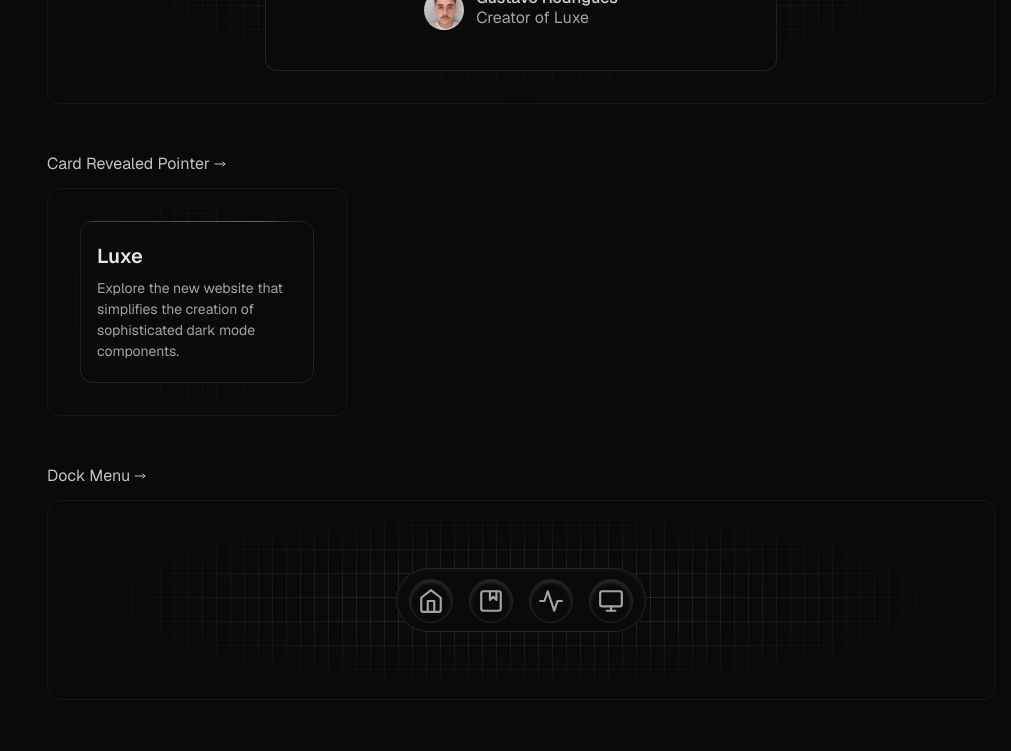
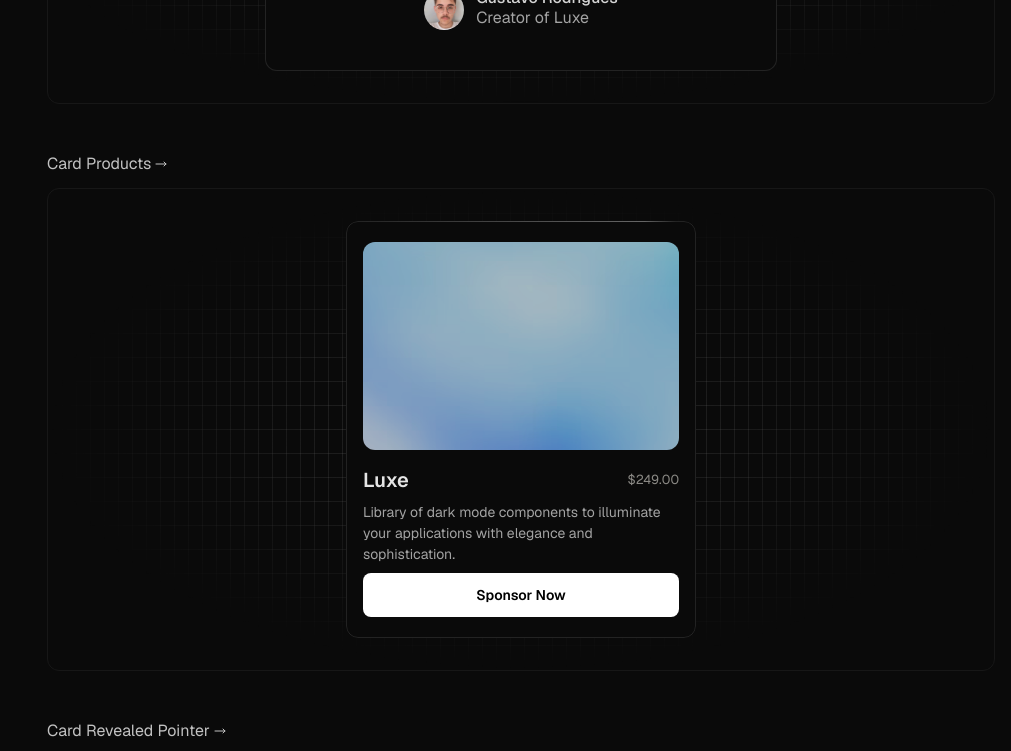
Before and after one commit to guhrodrrigues/luxe, a Next.js app: page /ui in a window 1280 px wide. Shown: the part 2000-2751 px from the top of the page, without its empty margins (269-1280 px from the left). Built offline with nearby package versions, Linux system fonts and the light colour scheme.

Commit message:
feat: add card product

```diff
--- /dev/null
+++ b/src/app/_components/ui/cards/CardProducts.tsx
@@ -0,0 +1,57 @@
+// @NOTE: in case you are using Next.js
+"use client";
+
+import Image from "next/image";
+
+import { useMotionValue, motion, useMotionTemplate } from "framer-motion";
+
+import productImage from "@/assets/background.png";
+
+export function CardProduct() {
+  const mouseX = useMotionValue(0);
+  const mouseY = useMotionValue(0);
+
+  return (
+    <div
+      onMouseMove={(e) => {
+        const { left, top } = e.currentTarget.getBoundingClientRect();
+
+        mouseX.set(e.clientX - left);
+        mouseY.set(e.clientY - top);
+      }}
+      className="group relative max-w-[350px] w-full overflow-hidden rounded-xl bg-neutral-950"
+    >
+      <div className="absolute right-5 top-0 h-px w-80 bg-gradient-to-l from-transparent via-white/30 via-10% to-transparent" />
+      <motion.div
+        className="pointer-events-none absolute -inset-px rounded-xl opacity-0 transition duration-300 group-hover:opacity-100"
+        style={{
+          background: useMotionTemplate`
+						radial-gradient(200px circle at ${mouseX}px ${mouseY}px, rgba(38, 38, 38, 0.4), transparent 80%)
+					`,
+        }}
+      />
+      <div className="relative flex flex-col gap-3 rounded-xl border border-white/10 px-4 py-5">
+        <div className="space-y-2">
+          <Image
+            src={productImage}
+            alt="Product image"
+            height={10}
+            width={10}
+            className="rounded-xl h-52 w-full object-cover opacity-75"
+          />
+          <div className="flex flex-row items-center justify-between pt-2">
+            <h3 className="text-xl font-semibold text-neutral-200">Luxe</h3>
+            <p className="text-[13px] opacity-75 select-none">$249.00</p>
+          </div>
+          <p className="text-sm leading-[1.5] text-neutral-400">
+            Library of dark mode components to illuminate your applications with
+            elegance and sophistication.
+          </p>
+          <button className="inline-flex items-center justify-center gap-1 text-sm py-3 px-4 font-semibold bg-primary text-black rounded-lg duration-300 hover:bg-primary/70 w-full">
+            Sponsor Now
+          </button>
+        </div>
+      </div>
+    </div>
+  );
+}
--- a/src/app/_components/ui/cards/index.ts
+++ b/src/app/_components/ui/cards/index.ts
@@ -1,4 +1,5 @@
 export * from "./CardAnimatedBorder";
+export * from "./CardBackgroundShine";
 export * from "./CardComment";
+export * from "./CardProducts";
 export * from "./CardRevealedPointer";
-export * from "./CardBackgroundShine";
--- a/src/data/components.tsx
+++ b/src/data/components.tsx
@@ -18,6 +18,7 @@ import {
   CardBackgroundShine,
   CardComment,
   CardRevealedPointer,
+  CardProduct
 } from "@/app/_components/ui/cards";
 
 import { AnimatedTabs } from "@/app/_components/ui/tabs";
@@ -195,6 +196,14 @@ export const COMPONENTS = [
     colSpan: true,
   },
   {
+    name: "Card Products",
+    slug: "card-products",
+    component: <CardProduct />,
+    type: "cards",
+    download: "npm i framer-motion",
+    colSpan: true,
+  },
+  {
     name: "Animated Tabs",
     slug: "animated-tabs",
     component: <AnimatedTabs />,
```
Also changed, not shown: src/assets/background.png (added).
